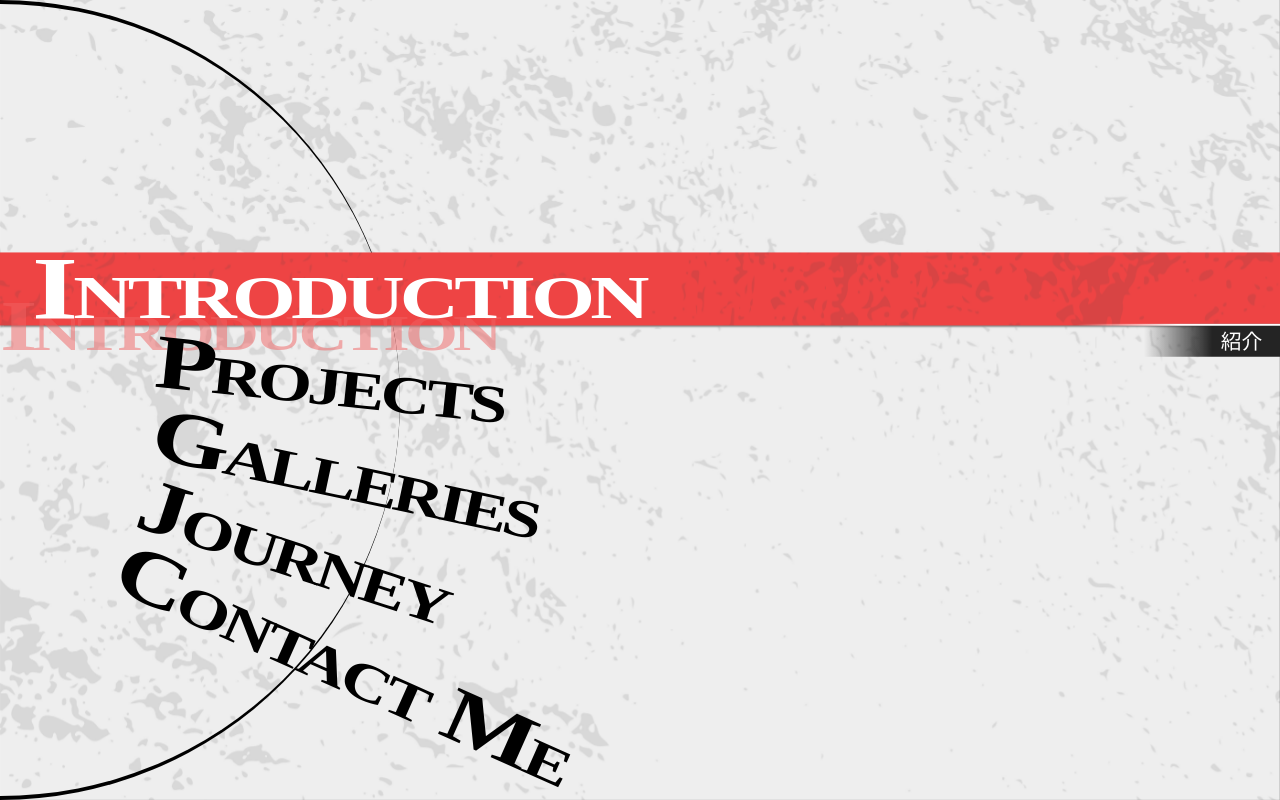
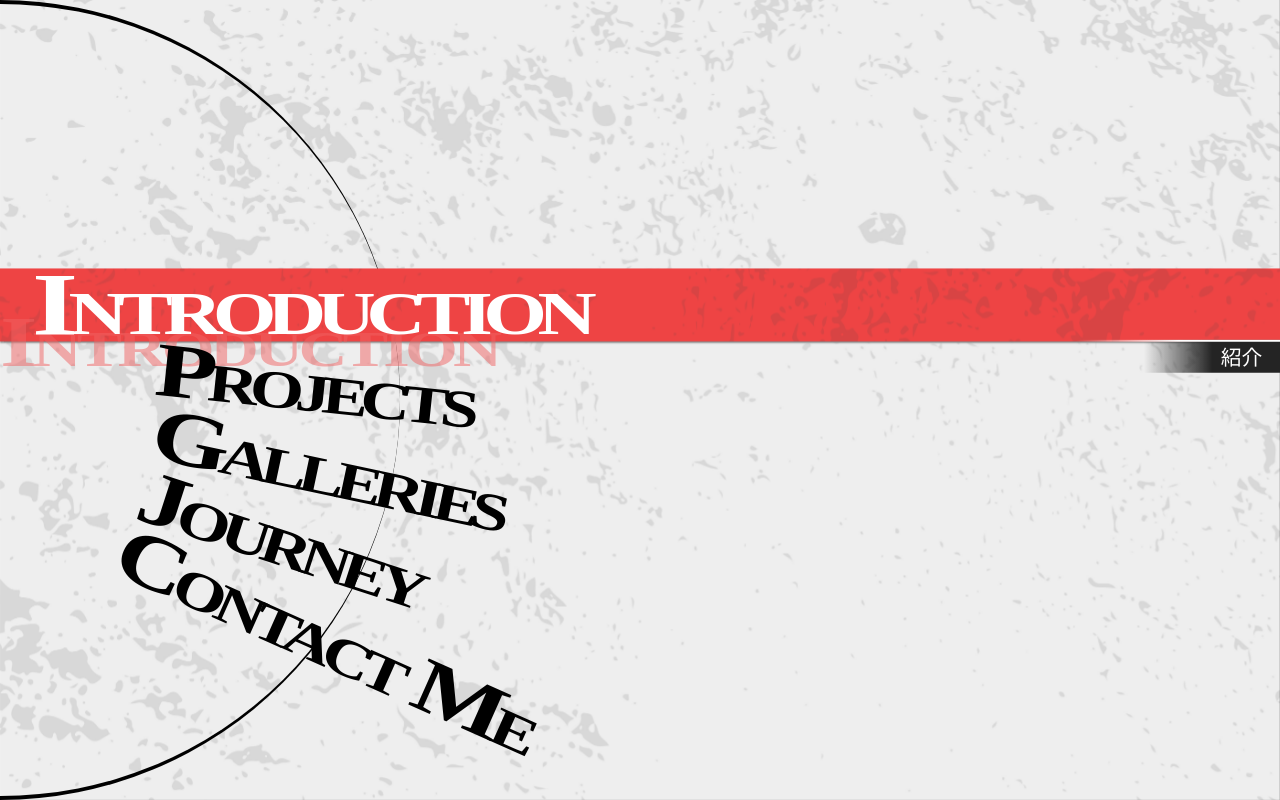
Before and after one commit to lluuvvii/my-personal-web-nextjs, a Next.js app: page /menutest in a window 1280 px wide. Built offline with nearby package versions, Linux system fonts and the light colour scheme.

Commit message:
update letter spacing responsive

```diff
--- a/src/app/components/selectMenu/Menus.tsx
+++ b/src/app/components/selectMenu/Menus.tsx
@@ -148,7 +148,7 @@ export default function SelectMenu() {
                 cursor: 'pointer',
                 position: 'relative',
                 transformOrigin: `0% 50%`,
-                marginTop: index === 0 ? null : { xs: '-0.5rem', sm: '-0.7rem', md: '-0.9rem', lg: '-1.1rem' },
+                marginTop: index === 0 ? null : { xs: '-0.7rem', sm: '-1rem', md: '-1.3rem', lg: '-1.6rem' },
               }}>
               {selectedIndex === index && completeAnimation1 ?
                 <>
@@ -247,7 +247,7 @@ export default function SelectMenu() {
                   fontWeight: 'bold',
                   textAlign: 'start',
                   marginLeft: '35%',
-                  letterSpacing: '-0.15rem',
+                  letterSpacing: { xs: '-0.15rem', sm: '-0.2rem', md: '-0.25rem', lg: '-0.3rem' },
                   color: selectedIndex === index && completeAnimation1 ? 'white' : 'black',
                   transition: 'color 0.1s ease-in-out, left 0.1s ease-in-out, transform 0.15s ease-in-out',
                   transitionDelay: '0.05s, 0s, 0s',
```
